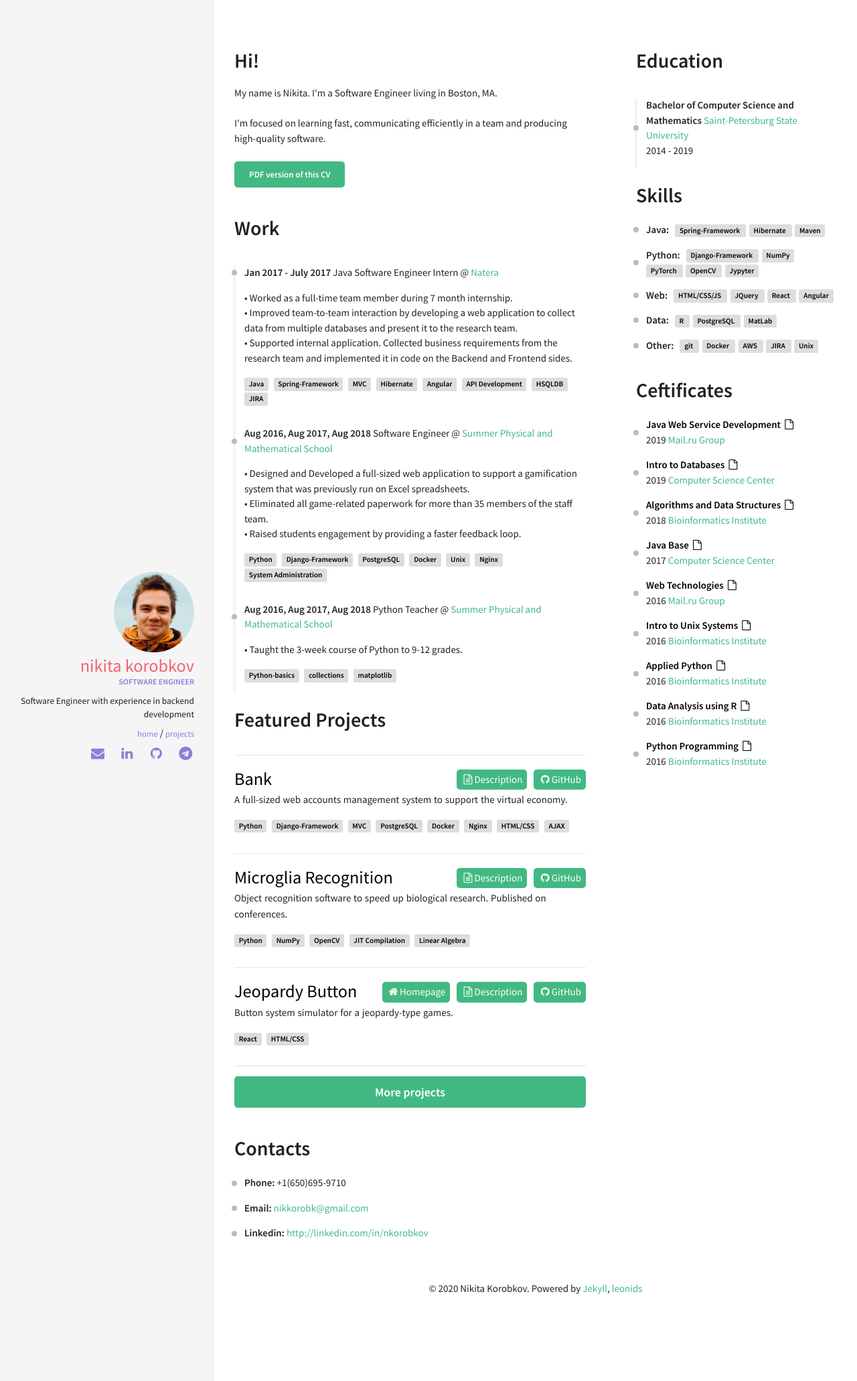
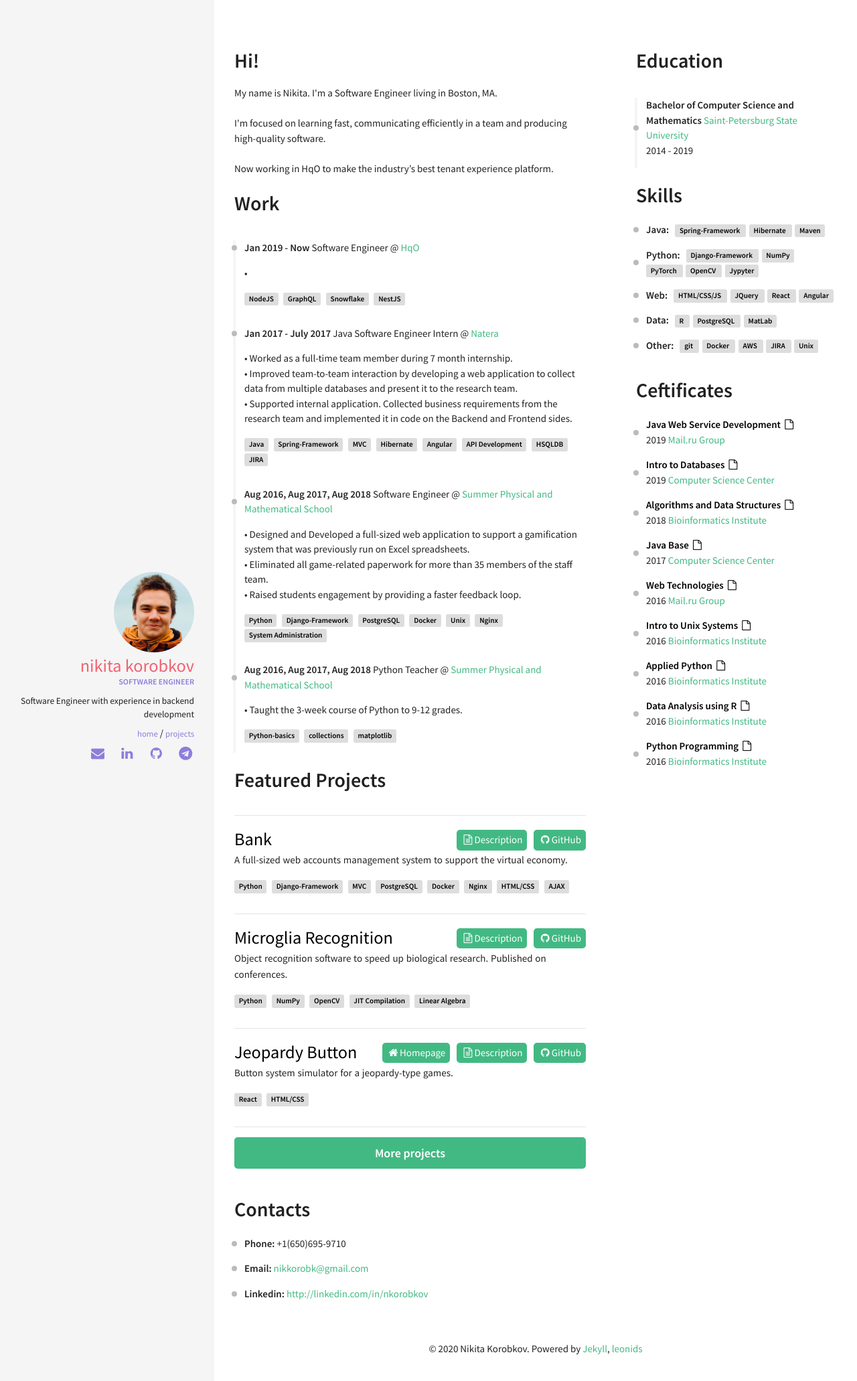
Before and after one commit to nkorobkov/nkorobkov.github.io, a Jekyll site: the page built from index.html, in a window 1280 px wide. Shown: the top 2062 px of the page at 67% size. Built offline with Jekyll 4.4.1, drawn with Linux system fonts in a browser that asks for light colours.

Commit message:
HqO added

```diff
--- a/_data/index/careers.yml
+++ b/_data/index/careers.yml
@@ -1,5 +1,16 @@
 # careers section data
 # if you don't have language feature(language.yml is empty), ignore "i18n" items
+- name: HqO
+  link: https://www.hqo.co/
+  date: Jan 2019 - Now
+  job: Software Engineer
+  description: •
+  skills:
+    - NodeJS
+    - GraphQL
+    - Snowflake
+    - NestJS
+
 - name: Natera
   link: http://natera.com/
   date: Jan 2017 - July 2017
--- a/_includes/sections/about.html
+++ b/_includes/sections/about.html
@@ -5,11 +5,12 @@
     <br>
     I'm focused on learning fast, communicating efficiently in a team and producing high-quality software. <br>
     <br>
+    Now working in HqO to make the industry’s  best tenant experience platform.
     <div id="more" style="display: none">
         I started doing Software in <strong>2015</strong> and since then completed a lot of <a href="projects/">projects.</a><br>
         In <strong>2017</strong> I did a full-time internship in <a href="https://natera.com" target="_blank">Natera</a> and gained valuable experience of teamwork and software development life cycle. <br>
         In <strong>2019</strong> I graduated from <a href="http://english.spbu.ru/" target="_blank">SPBU</a> with my Bachelor's degree in Math and Computer Science. <br>
         <br>
     </div>
-    <a class="btn" href="{{site.url}}/assets/Nikita-Korobkov.pdf">PDF version of this CV</a>
+    <!--<a class="btn" href="{{site.url}}/assets/Nikita-Korobkov.pdf">PDF version of this CV</a>-->
 </div>
```
